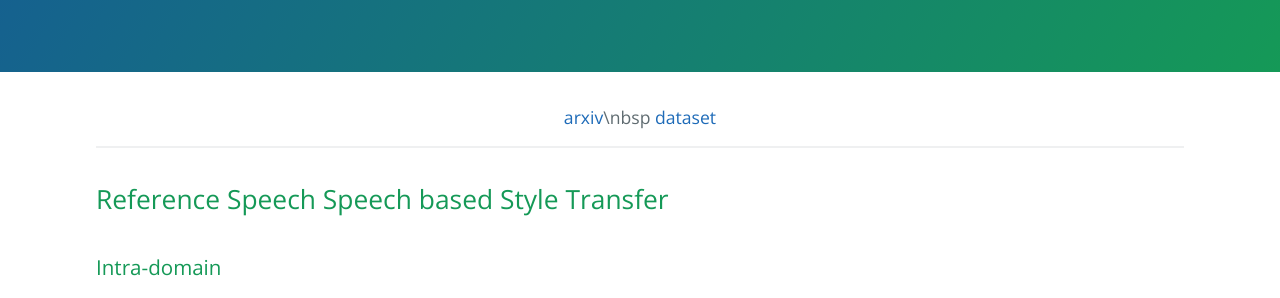
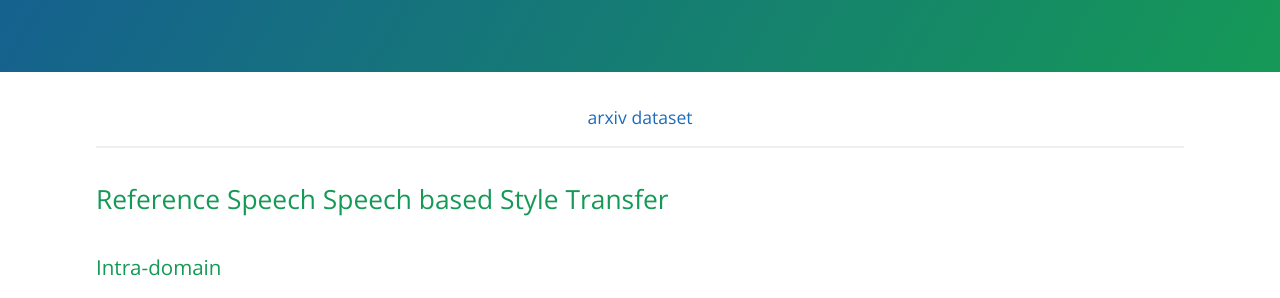
Before and after one commit to Multimodal-TTS/Multimodal-TTS.github.io, a Jekyll site: the page built from index.md, in a window 1280 px wide and 900 px high. Shown: the part 416-714 px from the top of the window. Built offline with Jekyll 4.4.1, drawn with Linux system fonts in a browser that asks for light colours; our own code applies the rules of GitHub Pages for plain Markdown files; the repository's description, which GitHub fills in, is left out.

Commit message:
Update index.md

```diff
--- a/index.md
+++ b/index.md
@@ -1,6 +1,6 @@
 
 
-<center><a href="http://arxiv.org/pdf/">arxiv</a>\nbsp
+<center><a href="http://arxiv.org/pdf/">arxiv</a>
 <a href="https://drive.google.com/drive/folders/1zohaAIMEK6Wx23v00nyu7z7auD8f0V08?usp=drive_link">dataset</a></center>
 
 ---
```
